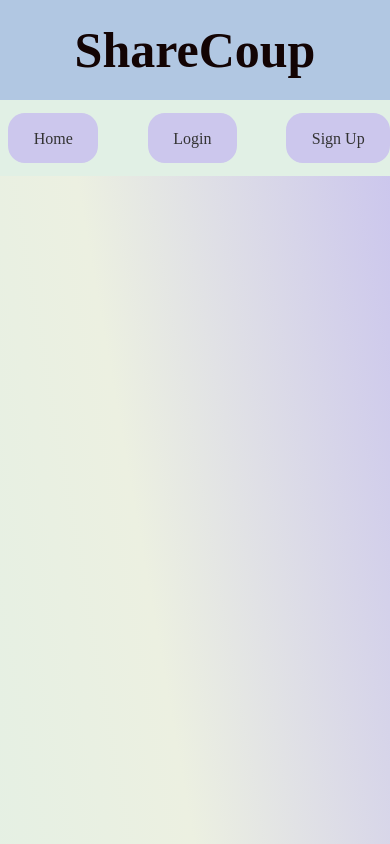
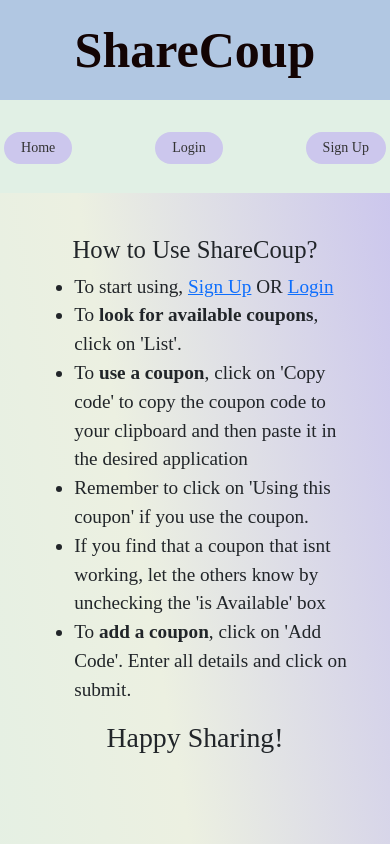
Before and after one commit to anonymousb61/ShareCoup, a React (Create React App) app: page /howToUse in a window 390 px wide. Shown: the top 844 px of the page. Built offline with nearby package versions, Linux system fonts and the light colour scheme; no server answers.

Commit message:
how to use added login and sign up modified

```diff
--- a/src/App.css
+++ b/src/App.css
@@ -1,7 +1,7 @@
 .App {
   text-align: center;
   min-height: 160vh;
-  align-items: center;
+
   background-image: linear-gradient(80deg,#e1f0e5,#ecf0e1,#ccc7ed);
   margin-top: 0vh;
   padding: 5vh;
@@ -66,33 +66,44 @@ button{
   color: aliceblue;
   align-items: baseline;
 }
-.navbar{
+.navbar {
   background-color: #e1f0e5;
   padding: 7vh;
-  height: 9vh;
+  height: 11vh;
   color: hsl(6, 67%, 46%);
+  display: flex;
+  justify-content: center;
+  align-items: center;
 }
 
-.navItem{
-  padding: 2vh 3vh;
+.navItem {
+  padding: 2vh 2vh;
   margin-left: 1vh;
+  margin-bottom: 2vh;
   background-color: #ccc7ed;
   border-radius: 2vh;
   text-decoration: none;
   color: #333;
   font-family: es;
+}
+
+/* Media query for screens with a maximum width of 600px */
+@media (max-width: 600px) {
+  .navItem {
+    padding: 1vh 2vh;
+    margin: 0.5vh;
+    font-size: 14px;
+  }
+}
 
 
-}
-
-.profileItem{
+.profileItem, .howToUse{
   padding: 2vh 3vh;
   margin-top: 2vh;
   margin-bottom: 2vh;
   background-color: #ccc7ed;
   border-radius: 2vh;
   text-decoration: none;
-  color: #333;
   font-family: es;
   margin-inline: 2vh;
 
@@ -100,6 +111,14 @@ button{
 .profileLinks{
   padding: 5vh 3vh;
   margin-inline: 2vh;
+}
+.howToUseList{
+  text-align: left;
+  font-size: larger;
+}
+.profileItemLink, .howToUse {
+  text-decoration: none;
+  color: #333;
 }
 header {
   background-color: rgb(177, 199, 226);
--- a/src/App.js
+++ b/src/App.js
@@ -16,6 +16,7 @@ import SignIn from './components/auth/login';
 import SignUp from './components/auth/signUp';
 import YourUploaded from './components/yourUploaded';
 import YourUsedCoupons from './components/yourUsedCoupons';
+import HowToUse from './components/howToUse';
 import SignOut
  from './components/auth/signOut';
 class App extends Component{
@@ -57,6 +58,7 @@ class App extends Component{
             <Route exact path = '/auth/signOut' element ={<SignOut/>}></Route>
             <Route exact path ='/yourUsedCoupons' element={<YourUsedCoupons/>}></Route>
             <Route exact path = '/dashboard' element ={<Dashboard />}></Route>
+            <Route exact path = '/howToUse' element = {<HowToUse/>}></Route>
 
           </Routes>
 
--- a/src/components/addCode.jsx
+++ b/src/components/addCode.jsx
@@ -14,9 +14,8 @@ function AddCode() {
       const[newExpirationDate, setNewExpirationDate] = useState(null);
       const[newIsUsed, setNewIsUsed]= useState(false);
       const[newIsAvailable, setNewIsAvailable] = useState(true);
-
       const [newAddedByUserId, setNewAddedByUserId] = useState(null);
-
+      const [submissionStatus, setSubmissionStatus] = useState('');
       const codesCollectionRef = collection(db,"codes");
 
       const handleExpirationDateChange = (date) =>{
@@ -49,17 +48,20 @@ function AddCode() {
         setNewIsUsed(false);
         setNewIsAvailable(true);
         setNewAddedByUserId(null);
+        setSubmissionStatus('Thank you for submitting the code!');
 
       } catch (err) {
         console.log(err);
       }
+
     };
 
   return (
     <div>
-      <input placeholder='code...' value = {newCode} onChange={(e) =>setNewCode(e.target.value)}/>
-      <input placeholder='description...' value = {newDescription} onChange={(e) => setNewDescription(e.target.value)}/>
-      <input placeholder = 'company name...' value ={newCompanyName} onChange={(e) =>setNewCompanyName(e.target.value)} />
+      <h2>Add your extra coupons here</h2>
+      <input placeholder='coupon code...' value = {newCode} onChange={(e) =>setNewCode(e.target.value)}/>
+      <input placeholder='description of coupon...' value = {newDescription} onChange={(e) => setNewDescription(e.target.value)}/>
+      <input placeholder = 'name of company...' value ={newCompanyName} onChange={(e) =>setNewCompanyName(e.target.value)} />
       <div>
         <DatePicker
             selected={newExpirationDate}
@@ -88,6 +90,8 @@ function AddCode() {
           </label>
         </div>
         <button onClick={onSubmitCode}> Submit coupon code</button>
+        {submissionStatus && <p>{submissionStatus}</p>}
+
     </div>
   )
 }
--- a/src/components/auth/login.jsx
+++ b/src/components/auth/login.jsx
@@ -5,6 +5,7 @@ import { auth, googleProvider } from '../../firebase';
 import {BrowserRouter as Router, Switch,Route,Redirect} from "react-router-dom";
 import ProfilePage from '../profile'
 import { useNavigate } from 'react-router-dom';
+import { Link } from 'react-router-dom';
 
 const SignIn = () => {
   const [email, setEmail] = useState('');
@@ -55,9 +56,12 @@ catch (err){
         <div className='log-in-button-container'>
         <button type="submit">Log in</button></div>
       </form>
+      <p>Don't have an account? <Link  to="/auth/signUp">Sign Up</Link> here</p>
+      <p>OR</p>
       <div className='sign-in-with-google-container'>
       <button className = 'googleButton-container' onClick ={SignInWithGoogle}> Sign in with google</button>
-      </div> </div>
+      </div>
+      </div>
   );
 }
 
--- a/src/components/auth/signUp.jsx
+++ b/src/components/auth/signUp.jsx
@@ -2,7 +2,7 @@ import React, { useState } from 'react';
 import { createUserWithEmailAndPassword } from 'firebase/auth';
 import { auth, googleProvider } from '../../firebase';
 import { Navigate, useNavigate } from 'react-router-dom';
-
+import { Link } from 'react-router-dom';
 const SignUp = () => {
   const [email, setEmail] = useState('');
   const [password, setPass] = useState('');
@@ -41,7 +41,7 @@ const SignUp = () => {
         <div className='sign-up-button-container'>
         <button type="submit" onClick={handleSignUp}>Sign up</button></div>
       </form>
-
+      <p>Already have an account? <Link  to="/auth/login">Login here</Link></p>
     </div>
   );
 }
--- a/src/components/homepage.jsx
+++ b/src/components/homepage.jsx
@@ -2,7 +2,8 @@ import SignIn from "./auth/login";
 import SignUp from "./auth/signUp";
 import SignOut from "./auth/signOut";
 import AuthDetails from "./authDetails";
-
+import { Link } from "react-router-dom";
+import HowToUse from "./howToUse";
 
 function HomePage() {
   return (
@@ -19,6 +20,8 @@ function HomePage() {
 </p><p>
 At ShareCoup, generosity and resourcefulness merge seamlessly, ensuring that no discount goes unappreciated. Join us today and unlock the potential of your unused coupon codes. It's time to share, swap, and save together.
 </p>
+<p><Link className= 'howToUse' to='/howToUse'> How to Use?</Link></p>
+<p>Start using by <Link to ='/auth/login'> logging In</Link></p>
   </div></div>
       <AuthDetails/>
     </div>
--- /dev/null
+++ b/src/components/howToUse.jsx
@@ -0,0 +1,21 @@
+import React from 'react'
+import { Link } from 'react-router-dom'
+
+function HowToUse() {
+  return (
+    <div>
+      <h2>How to Use ShareCoup?</h2>
+<ul className='howToUseList'>
+    <li>To start using, <Link  to="/auth/signUp">Sign Up</Link> OR <Link  to="/auth/login">Login</Link> </li>
+  <li>To <b>look for available coupons</b>, click on 'List'. </li>
+  <li>To <b>use a coupon</b>, click on 'Copy code' to copy the coupon code to your clipboard and then paste it in the desired application</li>
+  <li>Remember to click on 'Using this coupon' if you use the coupon. </li>
+  <li> If you find that a coupon that isnt working, let the others know by unchecking the 'is Available' box</li>
+  <li>To <b>add a coupon</b>, click on 'Add Code'. Enter all details and click on submit. </li>
+</ul>
+<h1>Happy Sharing!</h1>
+    </div>
+  )
+}
+
+export default HowToUse
--- a/src/components/navbar/navbar.js
+++ b/src/components/navbar/navbar.js
@@ -9,6 +9,7 @@ const Navbar = ({ isUserSignedIn }) => {
       <div>
         <Link className="navItem" to="/">Home</Link>
       </div>
+
       {isUserSignedIn && (
         <div>
           <Link className="navItem" to="/ProfilePage">Profile Page</Link>
--- a/src/components/profile.jsx
+++ b/src/components/profile.jsx
@@ -60,9 +60,9 @@ const ProfilePage = () => {
         <p>No user signed in</p>
       )}
 <div className="profileLinks">
-            <Link className="profileItem" to="/yourUploaded">Your Uploaded</Link>
-            <Link className="profileItem" to="/yourUsedCoupons">Your Used Coupons</Link>
-          </div>
+         <p className="profileItem">  <Link className='profileItemLink' to="/yourUploaded">Your Uploaded Coupons</Link>
+         </p> <p className="profileItem">  <Link className='profileItemLink' to="/yourUsedCoupons">Your Used Coupons</Link>
+         </p></div>
     </div>
   );
 };
```
